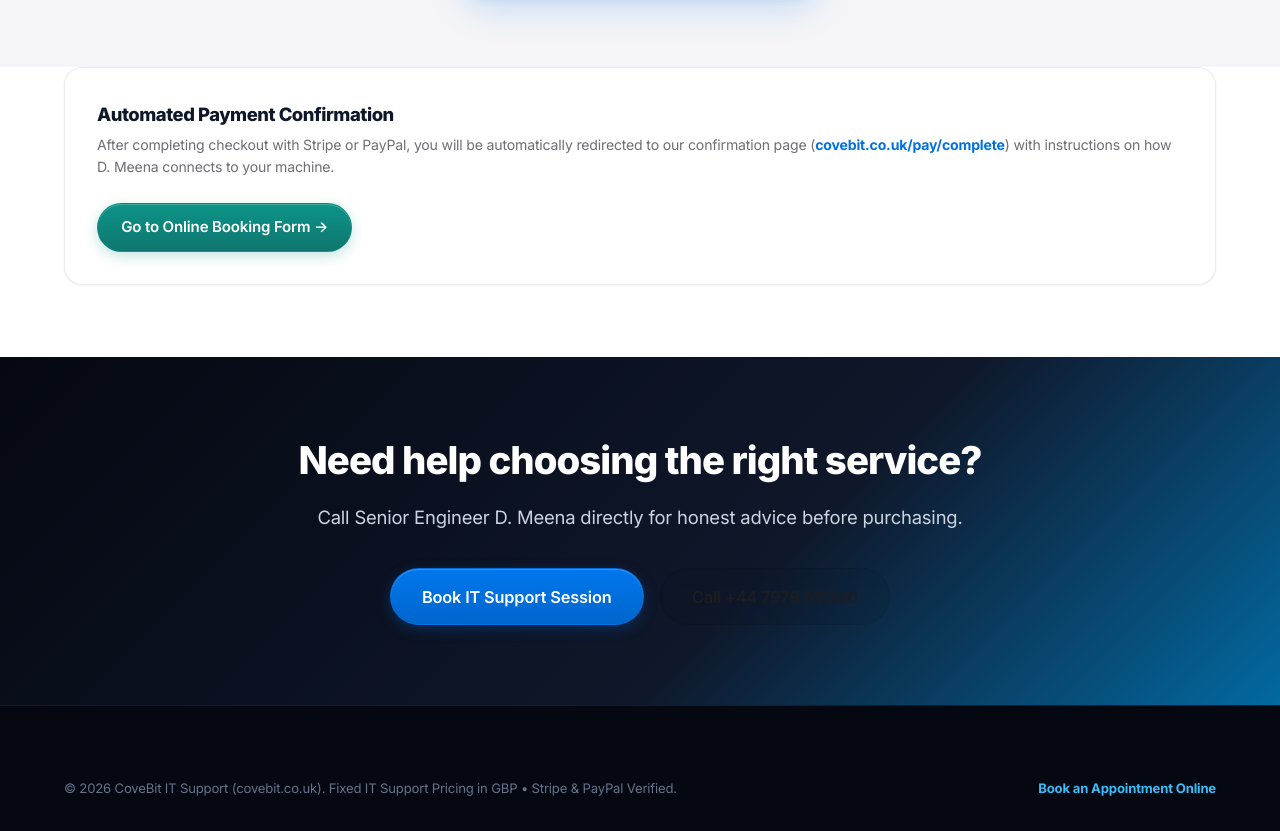
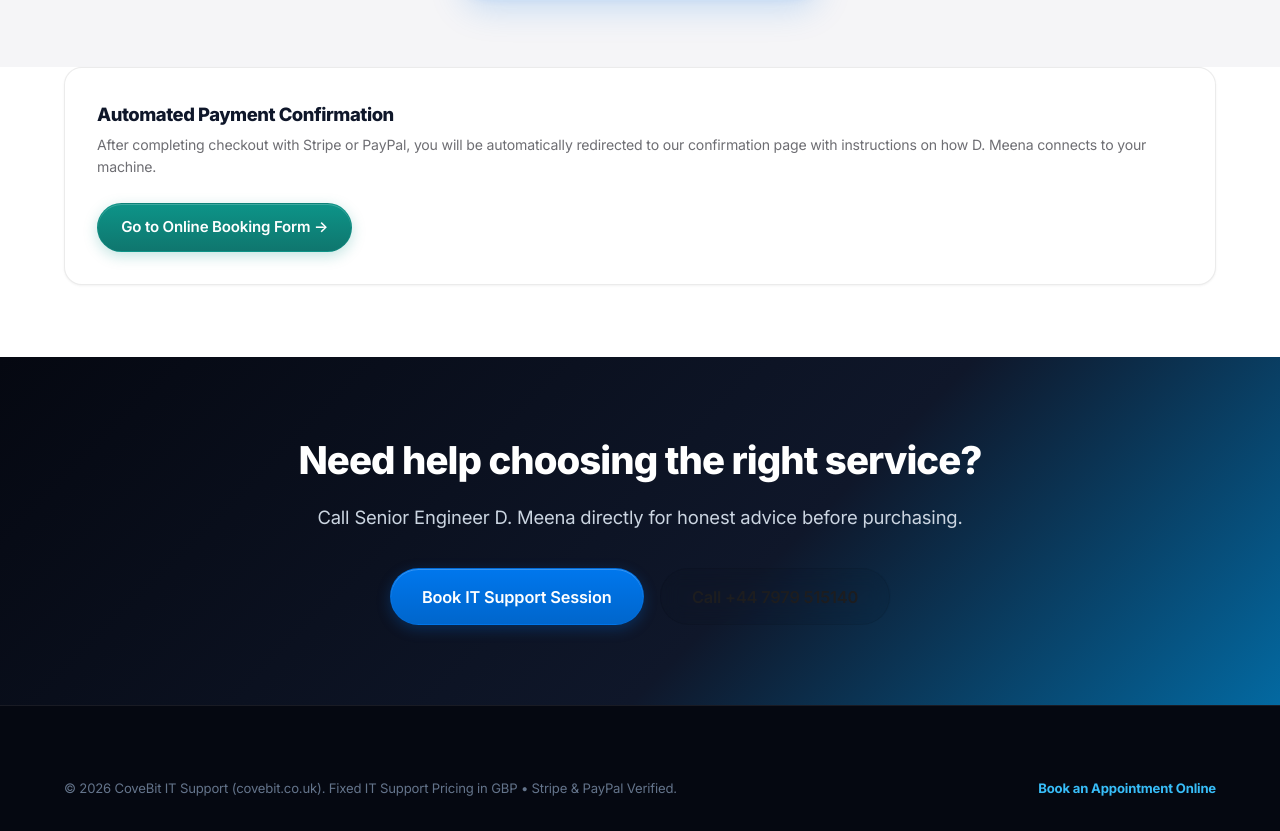
Before and after one commit to dmfortuner-stack/covebit, a plain HTML site: page pricing.html in a window 1280 px wide. Shown: the part 3700-4531 px from the top of the page. Drawn offline with Linux system fonts and the light colour scheme.

Commit message:
fix(pricing): hide confirmation page address url from automated payment confirmation note

```diff
--- a/pricing.html
+++ b/pricing.html
@@ -497,7 +497,7 @@
           <div>
             <h4 style="font-size: 1.15rem; font-weight: 800; color: var(--primary-900); margin-bottom: 0.25rem;">Automated Payment Confirmation</h4>
             <p style="font-size: 0.88rem; color: var(--text-muted);">
-              After completing checkout with Stripe or PayPal, you will be automatically redirected to our confirmation page (<a href="pay/complete.html"><strong>covebit.co.uk/pay/complete</strong></a>) with instructions on how D. Meena connects to your machine.
+              After completing checkout with Stripe or PayPal, you will be automatically redirected to our confirmation page with instructions on how D. Meena connects to your machine.
             </p>
           </div>
           <a href="book-online.html" class="btn btn-teal">
```
